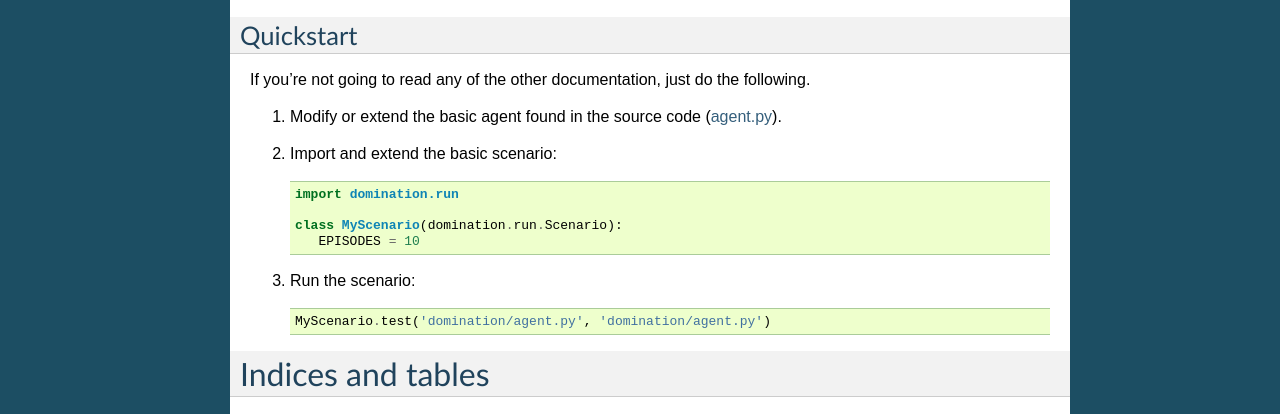
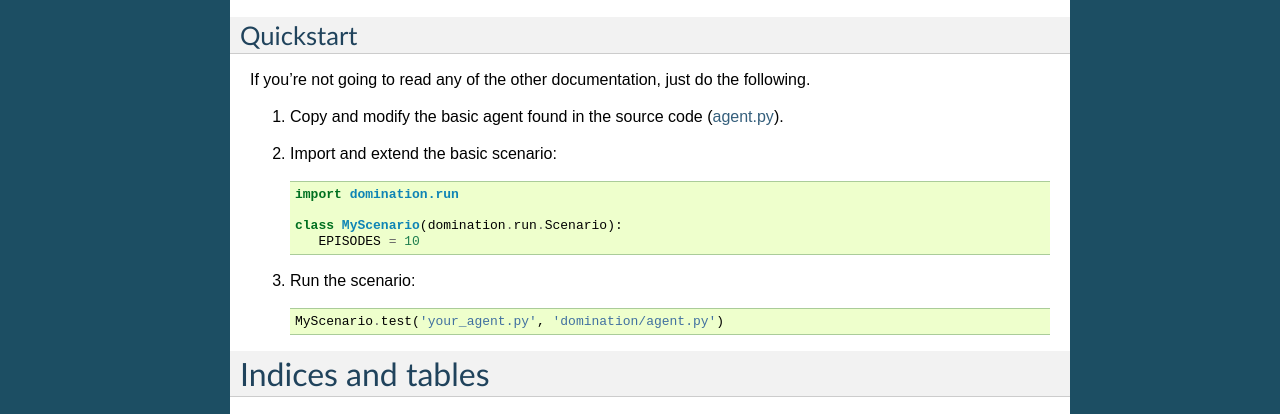
Before and after one commit to noio/Domination-Game, a Sphinx documentation site: the page built from docs/index.rst, in a window 1280 px wide. Shown: the part 719-1133 px from the top of the page. Built offline with Sphinx 7.4.7, drawn with Linux system fonts in a browser that asks for light colours.

Commit message:
patch to docs

```diff
--- a/docs/games.rst
+++ b/docs/games.rst
@@ -16,7 +16,7 @@ However, creating a game object directly is useful mainly if you want to do some
 
 If we like, we can mess around a bit with the game object and its properties::
 
-	import domination
+	from domination import core
 
 	# Make it a short game
 	settings = core.Settings(max_steps=20)
--- a/docs/index.rst
+++ b/docs/index.rst
@@ -29,7 +29,7 @@ Quickstart
 
 If you're not going to read any of the other documentation, just do the following.
 
-1. Modify or extend the basic agent found in the source code (`agent.py <https://github.com/noio/Domination-Game/blob/master/domination/agent.py>`_).
+1. Copy and modify the basic agent found in the source code (`agent.py <https://github.com/noio/Domination-Game/blob/master/domination/agent.py>`_).
 
 2. Import and extend the basic scenario::
 
@@ -40,7 +40,7 @@ If you're not going to read any of the other documentation, just do the followin
 
 3. Run the scenario::
 
-    MyScenario.test('domination/agent.py', 'domination/agent.py')
+    MyScenario.test('your_agent.py', 'domination/agent.py')
 
 
 
```
